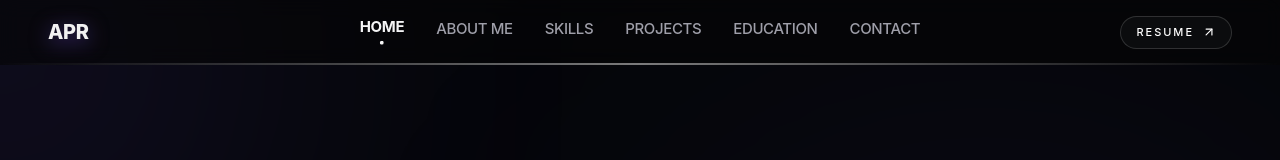
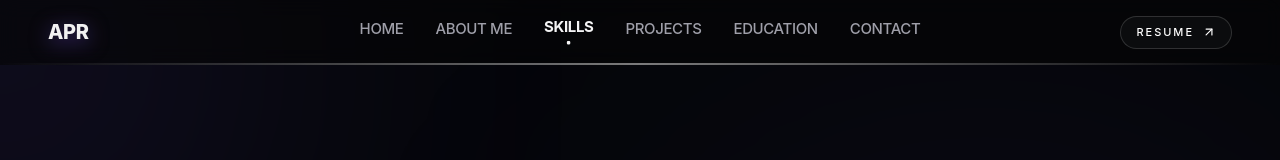
Before and after one commit to PranavReddy2703/my-portfolio, a React (Vite) app: page / in a window 1280 px wide. Shown: the top 160 px of the page. Built offline with nearby package versions, Linux system fonts and the light colour scheme.

Commit message:
fix: removed css height trap to fix navbar scroll spy

```diff
--- a/src/components/layout/Navbar.jsx
+++ b/src/components/layout/Navbar.jsx
@@ -1,29 +1,60 @@
-import { useState } from "react";
+import { useEffect, useState } from "react";
 import { Menu, X, ArrowUpRight } from "lucide-react";
-import myResume from "../../assets/resume.pdf";
 
+// The nav links configuration
 const navLinks = [
-  { name: "Home", href: "#home" },
-  { name: "About Me", href: "#about" },
-  { name: "Skills", href: "#skills" },
-  { name: "Projects", href: "#projects" },
-  { name: "Education", href: "#education" },
-  { name: "Contact", href: "#contact" },
+  { name: "Home", href: "#home", id: "home" },
+  { name: "About Me", href: "#about", id: "about" },
+  { name: "Skills", href: "#skills", id: "skills" },
+  { name: "Projects", href: "#projects", id: "projects" },
+  { name: "Education", href: "#education", id: "education" },
+  { name: "Contact", href: "#contact", id: "contact" },
 ];
 
 function Navbar() {
   const [isOpen, setIsOpen] = useState(false);
   const [activeLink, setActiveLink] = useState("Home");
 
+  useEffect(() => {
+    const handleScroll = () => {
+      // DEBUG LOG: This will tell us if the window is actually scrolling
+      console.log("I am scrolling!");
+
+      const triggerLine = window.innerHeight * 0.35;
+      let currentSection = "Home";
+
+      for (const link of navLinks) {
+        const section = document.getElementById(link.id);
+        if (!section) continue;
+
+        const rect = section.getBoundingClientRect();
+
+        if (rect.top <= triggerLine && rect.bottom >= triggerLine) {
+          currentSection = link.name;
+          break;
+        }
+      }
+
+      setActiveLink(currentSection);
+    };
+
+    window.addEventListener("scroll", handleScroll, { passive: true });
+    window.addEventListener("resize", handleScroll);
+
+    // Call once to set initial state
+    handleScroll();
+
+    return () => {
+      window.removeEventListener("scroll", handleScroll);
+      window.removeEventListener("resize", handleScroll);
+    };
+  }, []);
+
   return (
     <header className="fixed inset-x-0 top-0 z-50 bg-[#050505]/60 backdrop-blur-[10px]">
-
-      {/* THE GRADIENT LINE */}
       <div className="absolute bottom-0 left-0 right-0 h-[1px] sm:h-[2px] bg-gradient-to-r from-black/0 via-[#F1F1F1]/50 to-[#666666]/0"></div>
 
       <nav className="relative flex w-full items-center justify-between px-6 py-4 md:px-12">
-
-        {/* LOGO */}
         <a
           href="#home"
           onClick={() => setActiveLink("Home")}
@@ -32,10 +63,10 @@ function Navbar() {
           APR
         </a>
 
-        {/* DESKTOP NAV LINKS */}
-        <ul className="absolute left-1/2 top-1/2 hidden -translate-x-1/2 -translate-y-1/2 md:inline-flex md:items-center md:justify-center gap-6 lg:gap-8">
+        <ul className="absolute left-1/2 top-1/2 hidden -translate-x-1/2 -translate-y-1/2 gap-6 md:inline-flex md:items-center md:justify-center lg:gap-8">
           {navLinks.map((link) => {
             const isActive = activeLink === link.name;
+
             return (
               <li
                 key={link.name}
@@ -55,11 +86,22 @@ function Navbar() {
                   {link.name}
                 </a>
 
-                {/* Active Dot */}
                 <div className="mt-0.5 flex h-1 items-center justify-center">
                   {isActive && (
-                    <svg xmlns="http://www.w3.org/2000/svg" width="4" height="4" viewBox="0 0 4 4" fill="none">
-                      <circle cx="2" cy="2" r="2" fill="currentColor" className="text-zinc-100" />
+                    <svg
+                      xmlns="http://www.w3.org/2000/svg"
+                      width="4"
+                      height="4"
+                      viewBox="0 0 4 4"
+                      fill="none"
+                    >
+                      <circle
+                        cx="2"
+                        cy="2"
+                        r="2"
+                        fill="currentColor"
+                        className="text-zinc-100"
+                      />
                     </svg>
                   )}
                 </div>
@@ -68,26 +110,27 @@ function Navbar() {
           })}
         </ul>
 
-        {/* DESKTOP RESUME BUTTON */}
+        {/* Desktop Resume Button */}
         <div className="hidden md:block">
           <a
-            href={myResume}
+            href="/my-portfolio/resume.pdf"
             target="_blank"
             rel="noopener noreferrer"
             className="group relative inline-flex items-center justify-center gap-2 rounded-full px-4 py-2 text-[11px] font-medium uppercase tracking-[0.18em] text-white transition-all duration-300"
           >
-            {/* Background, Border, and Animated Glow Layer */}
             <span className="absolute inset-0 rounded-full border border-white/15 bg-white/[0.03] transition-all duration-300 group-hover:border-violet-400 group-hover:bg-violet-500/10 group-hover:shadow-[0_0_12px_rgba(255,255,255,0.7),0_0_24px_rgba(127,90,240,0.6)] group-hover:animate-[pulse_1.5s_ease-in-out_infinite]"></span>
 
-            {/* Text & Icon Layer */}
             <span className="relative flex items-center gap-2">
               Resume
-              <ArrowUpRight size={14} className="transition-transform duration-300 group-hover:translate-x-0.5 group-hover:-translate-y-0.5" />
+              <ArrowUpRight
+                size={14}
+                className="transition-transform duration-300 group-hover:translate-x-0.5 group-hover:-translate-y-0.5"
+              />
             </span>
           </a>
         </div>
 
-        {/* MOBILE MENU TOGGLE (Updated with premium glows and press state) */}
+        {/* Mobile Menu Toggle */}
         <button
           type="button"
           aria-label={isOpen ? "Close menu" : "Open menu"}
@@ -99,26 +142,28 @@ function Navbar() {
         </button>
       </nav>
 
-      {/* MOBILE MENU DROPDOWN */}
+      {/* Mobile Menu Dropdown */}
       {isOpen && (
-        <div className="bg-[#050505]/80 px-6 py-5 backdrop-blur-[10px] md:hidden relative">
-
-          <div className="absolute top-0 left-0 right-0 h-[1px] sm:h-[2px] bg-gradient-to-r from-black/0 via-[#F1F1F1]/50 to-[#666666]/0"></div>
+        <div className="relative bg-[#050505]/80 px-6 py-5 backdrop-blur-[10px] md:hidden">
+          <div className="absolute left-0 right-0 top-0 h-[1px] sm:h-[2px] bg-gradient-to-r from-black/0 via-[#F1F1F1]/50 to-[#666666]/0"></div>
 
           <ul className="flex flex-col gap-4">
             {navLinks.map((link) => {
               const isActive = activeLink === link.name;
+
               return (
                 <li
                   key={link.name}
-                  className={`transition-transform duration-300 ease-out w-max ${
+                  className={`w-max transition-transform duration-300 ease-out ${
                     isActive ? "-translate-y-0.5" : "translate-y-0"
                   }`}
                 >
                   <a
                     href={link.href}
                     className={`block font-jakarta text-[15px] uppercase tracking-tight transition-all duration-300 ease-out ${
-                      isActive ? "font-bold text-zinc-100" : "font-medium text-zinc-400 hover:text-zinc-200"
+                      isActive
+                        ? "font-bold text-zinc-100"
+                        : "font-medium text-zinc-400 hover:text-zinc-200"
                     }`}
                     onClick={() => {
                       setActiveLink(link.name);
@@ -131,10 +176,10 @@ function Navbar() {
               );
             })}
 
-            {/* MOBILE RESUME BUTTON */}
+            {/* Mobile Resume Button (FIXED LINK) */}
             <li className="pt-2">
               <a
-                href="/resume.pdf"
+                href="/my-portfolio/resume.pdf"
                 target="_blank"
                 rel="noopener noreferrer"
                 className="group relative inline-flex w-max items-center justify-center gap-2 rounded-full px-4 py-2 text-[11px] font-medium uppercase tracking-[0.18em] text-white transition-all duration-300"
@@ -142,7 +187,10 @@ function Navbar() {
                 <span className="absolute inset-0 rounded-full border border-white/15 bg-white/[0.03] transition-all duration-300 group-hover:border-violet-400 group-hover:bg-violet-500/10 group-hover:shadow-[0_0_12px_rgba(255,255,255,0.7),0_0_24px_rgba(127,90,240,0.6)] group-hover:animate-[pulse_1.5s_ease-in-out_infinite]"></span>
                 <span className="relative flex items-center gap-2">
                   Resume
-                  <ArrowUpRight size={14} className="transition-transform duration-300 group-hover:translate-x-0.5 group-hover:-translate-y-0.5" />
+                  <ArrowUpRight
+                    size={14}
+                    className="transition-transform duration-300 group-hover:translate-x-0.5 group-hover:-translate-y-0.5"
+                  />
                 </span>
               </a>
             </li>
--- a/src/index.css
+++ b/src/index.css
@@ -1,22 +1,30 @@
 @import "tailwindcss";
 
-:root, body {
-  background-color: #050505;
+html {
+  /* Restores the smooth scrolling for your nav links */
+  scroll-behavior: smooth;
+}
+
+body {
+  background-color: #05060A; /* Matches your theme to ensure no white flashes */
   margin: 0;
   padding: 0;
-  height: 100%;
-  width: 100%;
+
+  /* Prevents horizontal scroll, but allows vertical window scroll */
+  overflow-x: hidden;
+
+  /* Hide scrollbar for IE, Edge and Firefox */
+  -ms-overflow-style: none;
+  scrollbar-width: none;
+}
+
+/* Hide scrollbar for Chrome, Safari and Opera */
+::-webkit-scrollbar {
+  display: none;
 }
 
 #root {
   min-height: 100vh;
-}
-
-html, body {
-  overflow-x: hidden;
-  background-color: #05060A; /* Matches your theme to ensure no white flashes */
-  margin: 0;
-  padding: 0;
 }
 
 @keyframes softThrob {
@@ -29,19 +37,3 @@ html, body {
     opacity: 0.15;
   }
 }
-/* Keeps the page from scrolling left/right, and hides the scrollbar in Firefox/Edge */
-html, body {
-  overflow-x: hidden;
-  background-color: #05060A;
-  margin: 0;
-  padding: 0;
-
-  /* Hide scrollbar for IE, Edge and Firefox */
-  -ms-overflow-style: none;  /* IE and Edge */
-  scrollbar-width: none;  /* Firefox */
-}
-
-/* Hide scrollbar for Chrome, Safari and Opera */
-::-webkit-scrollbar {
-  display: none;
-}
```
Also changed, not shown: 2 other files (tests, documents, lock files or other folders).
